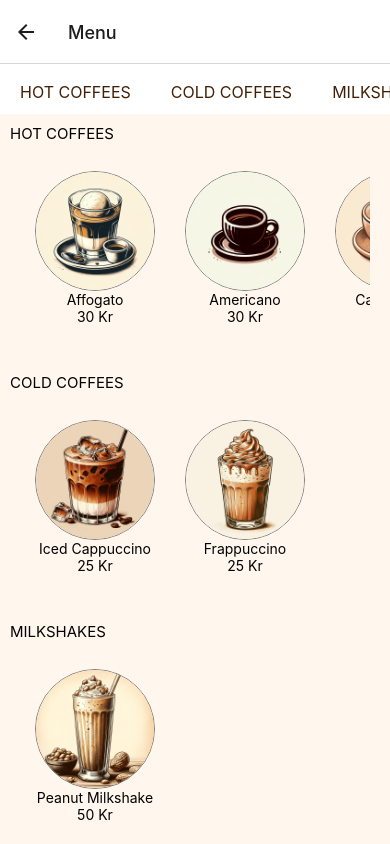
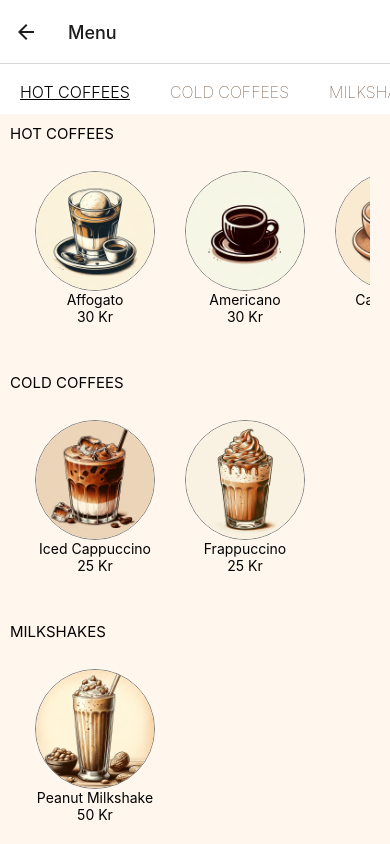
Before and after one commit to MonikaLu/CoffeeRoastery, a React Native app: screen /Menu in a window 390 px wide. Built offline with nearby package versions, Linux system fonts and the light colour scheme.

Commit message:
Add onClick effect on tabs

```diff
--- a/components/CategoriesTab.tsx
+++ b/components/CategoriesTab.tsx
@@ -9,13 +9,17 @@ import {
 import { MenuItemCategories } from "../enums/MenuItemCategories";
 
 interface CategoriesTabProps {
-  setSelectedCategory: (string: MenuItemCategories) => void;
+  setSelectedCategory: (category: MenuItemCategories) => void;
+  selectedCategory: MenuItemCategories;
 }
 
 export const menuCategories: MenuItemCategories[] =
   Object.values(MenuItemCategories);
 
-const CategoriesTab = ({ setSelectedCategory }: CategoriesTabProps) => {
+const CategoriesTab = ({
+  setSelectedCategory,
+  selectedCategory,
+}: CategoriesTabProps) => {
   return (
     <View style={styles.navContainer}>
       <ScrollView horizontal showsHorizontalScrollIndicator={false}>
@@ -27,7 +31,16 @@ const CategoriesTab = ({ setSelectedCategory }: CategoriesTabProps) => {
             }}
             key={index}
           >
-            <Text style={styles.navText}>{item}</Text>
+            <Text
+              style={[
+                styles.navText,
+                item === selectedCategory
+                  ? styles.selectedNavItem
+                  : styles.navText,
+              ]}
+            >
+              {item}
+            </Text>
           </TouchableOpacity>
         ))}
       </ScrollView>
@@ -56,6 +69,14 @@ const styles = StyleSheet.create({
   navText: {
     color: "#422006",
     fontSize: 16,
+    fontWeight: "100",
+  },
+  selectedNavItem: {
+    fontWeight: "300",
+    textDecorationLine: "underline",
+    textDecorationColor: "black",
+    textDecorationStyle: "solid",
+    color: "#000000",
   },
 });
 
--- a/components/Menu.tsx
+++ b/components/Menu.tsx
@@ -1,7 +1,6 @@
 import React, { useEffect, useRef, useState } from "react";
 import { View, StyleSheet, Image, Text, ScrollView } from "react-native";
 import { MenuItemCategories } from "../enums/MenuItemCategories";
-import { IMenuItem } from "../interfaces/IMenuItem";
 import AllMenuItems from "./../data/AllMenuItems";
 import { menuCategories } from "./CategoriesTab";
 
@@ -10,13 +9,9 @@ interface MenuProps {
 }
 
 const Menu = ({ selectedCategory }: MenuProps) => {
-  // const [menuItems, setMenuItems] = useState<IMenuItem[]>(AllMenuItems);
-
   const groups = menuCategories.map((category) =>
     AllMenuItems.filter((item) => item.type === category)
   );
-
-  const [scrollToIndex, setScrollToIndex] = useState(0);
 
   const scrollRef = useRef<ScrollView>(null);
   useEffect(() => {
--- a/screens/MenuScreen.tsx
+++ b/screens/MenuScreen.tsx
@@ -11,7 +11,10 @@ const MenuScreen = () => {
 
   return (
     <View style={styles.orderContainer}>
-      <CategoriesTab setSelectedCategory={setSelectedCategory} />
+      <CategoriesTab
+        setSelectedCategory={setSelectedCategory}
+        selectedCategory={selectedCategory}
+      />
       <Menu selectedCategory={selectedCategory} />
     </View>
   );
```
